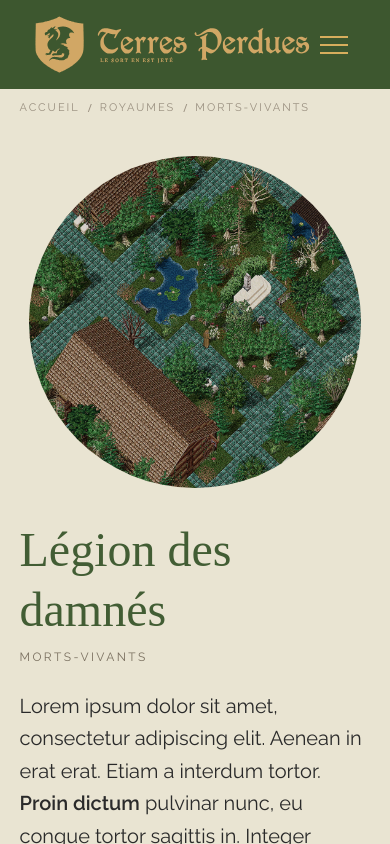
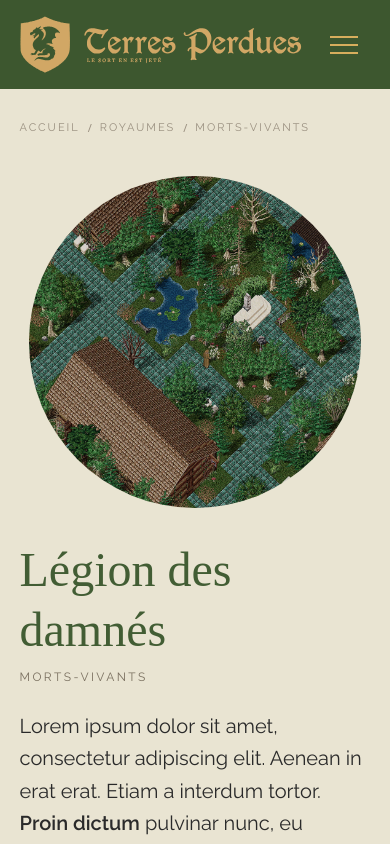
Before and after one commit to Terres-Perdues/website, a Next.js app in the folder site_web/: page /royaumes/morts-vivants in a window 390 px wide. Built offline with nearby package versions, Linux system fonts and the light colour scheme; a web font is replaced by a local one.

Commit message:
Site web - Page interne padding haut bas et menu

```diff
--- a/site_web/components/InnerLayout.tsx
+++ b/site_web/components/InnerLayout.tsx
@@ -12,7 +12,7 @@ export default function InnerLayout({ children }: { children: React.ReactNode })
       {/* Menu mobile */}
       <MobileNav />
 
-      <main className="flex-1 overflow-y-auto mt-16 md:mt-0" style={{ backgroundColor: '#e9e4d2' }}>
+      <main className="flex-1 overflow-y-auto mt-[calc(4rem+20px)] md:mt-0 pb-[100px] md:pb-0" style={{ backgroundColor: '#e9e4d2' }}>
         {children}
       </main>
     </div>
--- a/site_web/components/MobileNav.tsx
+++ b/site_web/components/MobileNav.tsx
@@ -78,7 +78,7 @@ export default function MobileNav() {
       {/* Barre du haut mobile */}
       <header
         className="md:hidden mobile-nav-bar fixed top-0 left-0 right-0 z-50 flex items-center justify-between"
-        style={{ backgroundColor: '#3d572f', height: 89, padding: '0 34px' }}
+        style={{ backgroundColor: '#3d572f', height: 89, paddingLeft: 19, paddingRight: 24 }}
       >
         <Link href="/" onClick={() => setOpen(false)}>
           <Image
```
